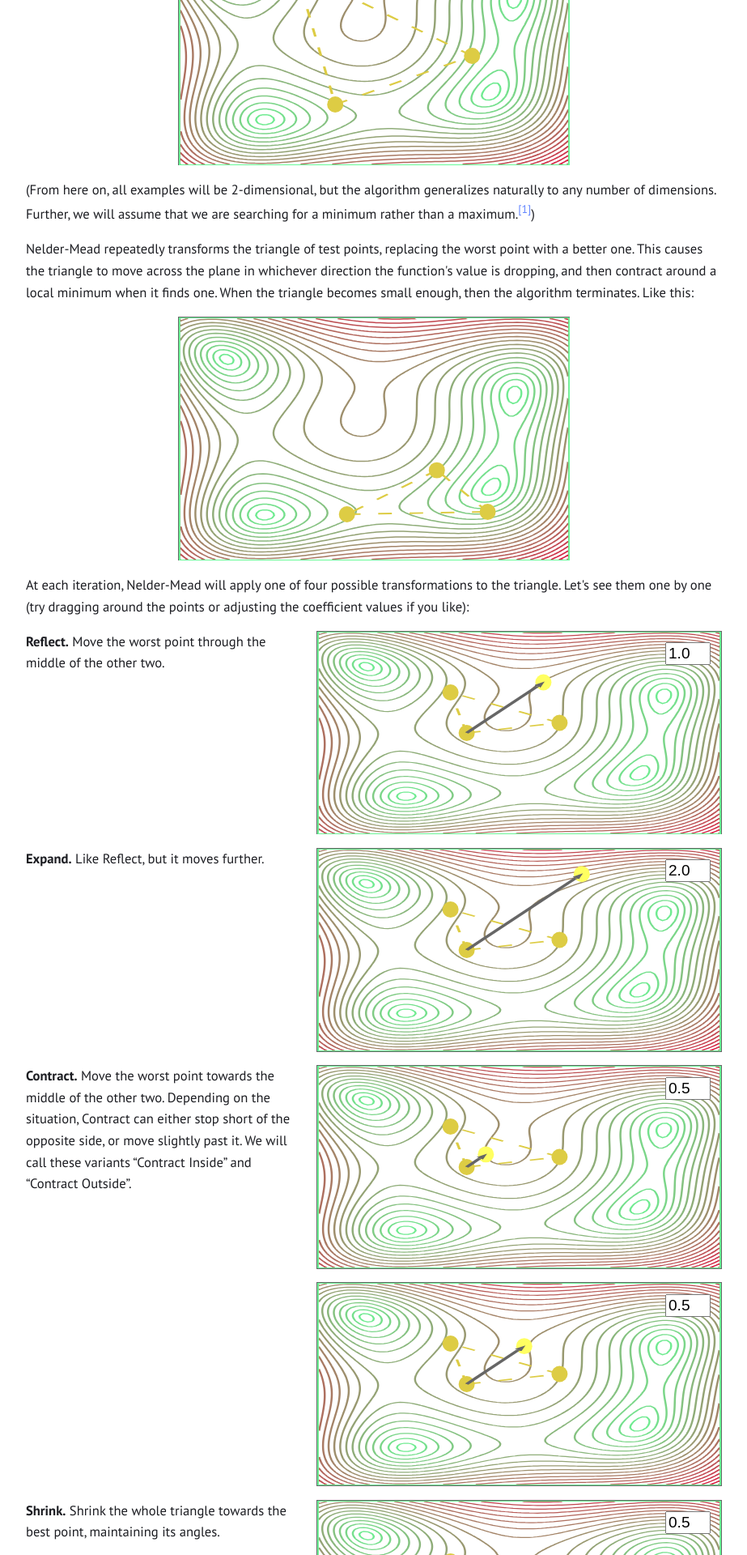
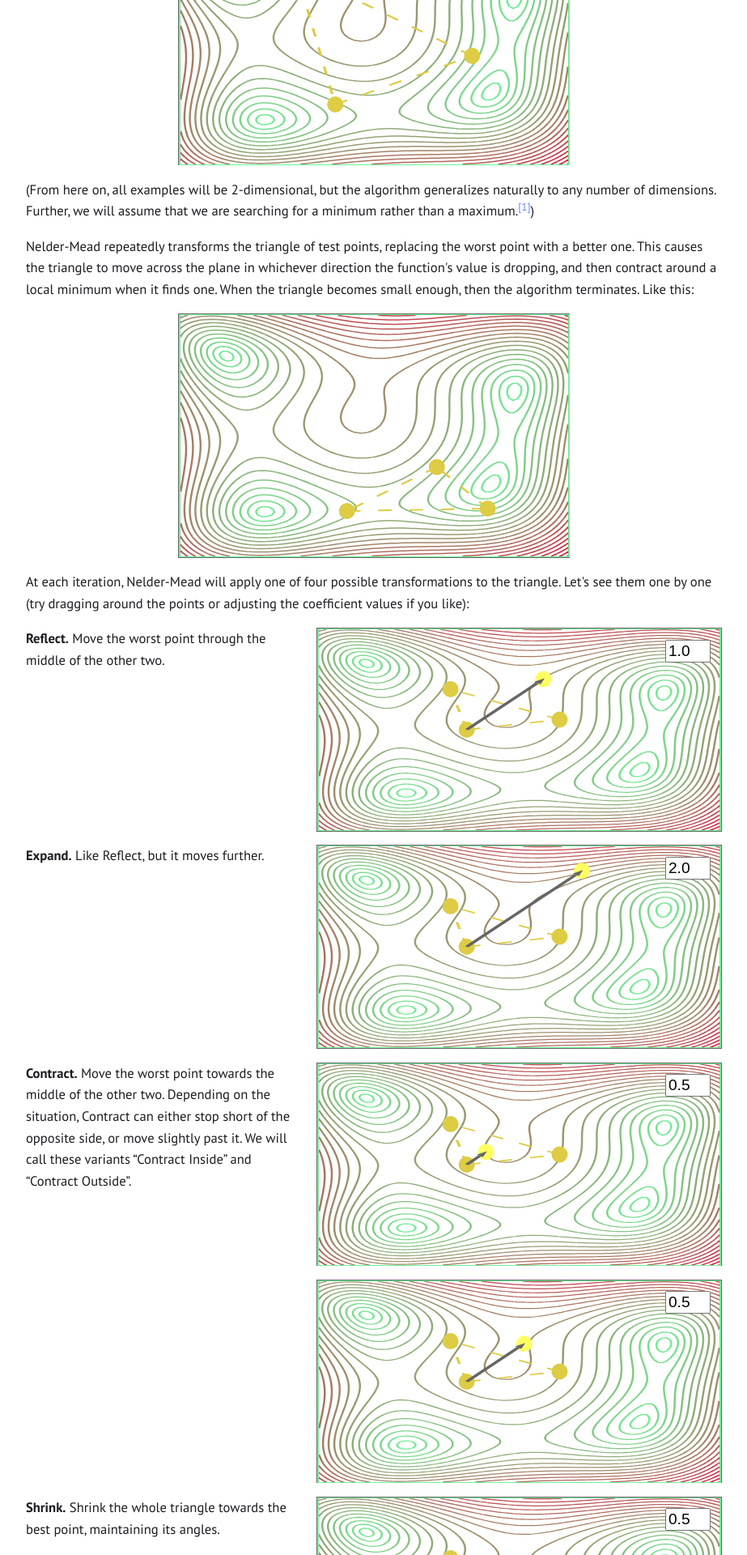
Before and after one commit to alexdowad/alexdowad.github.io, a Jekyll site: the page built from _posts/2022-06-13-visualizing-nelder-mead.html, in a window 1280 px wide. Shown: the part 1039-2959 px from the top of the page at 81% size, without its empty margins (178-1101 px from the left). Built offline with Jekyll 4.4.1, drawn with Linux system fonts in a browser that asks for light colours.

Commit message:
sup elements used for footnote references don't affect line height

```diff
--- a/assets/css/index.sass
+++ b/assets/css/index.sass
@@ -17,3 +17,12 @@ body > header
 
 body > footer
   box-shadow: 0 0 .6em rgba($dark, 0.04) inset
+
+// We use sup for references to footnotes
+// They shouldn't affect the line height
+sup
+  font-size: 80%
+  line-height: 0
+  position: relative
+  vertical-align: baseline
+  top: -0.5em
```
